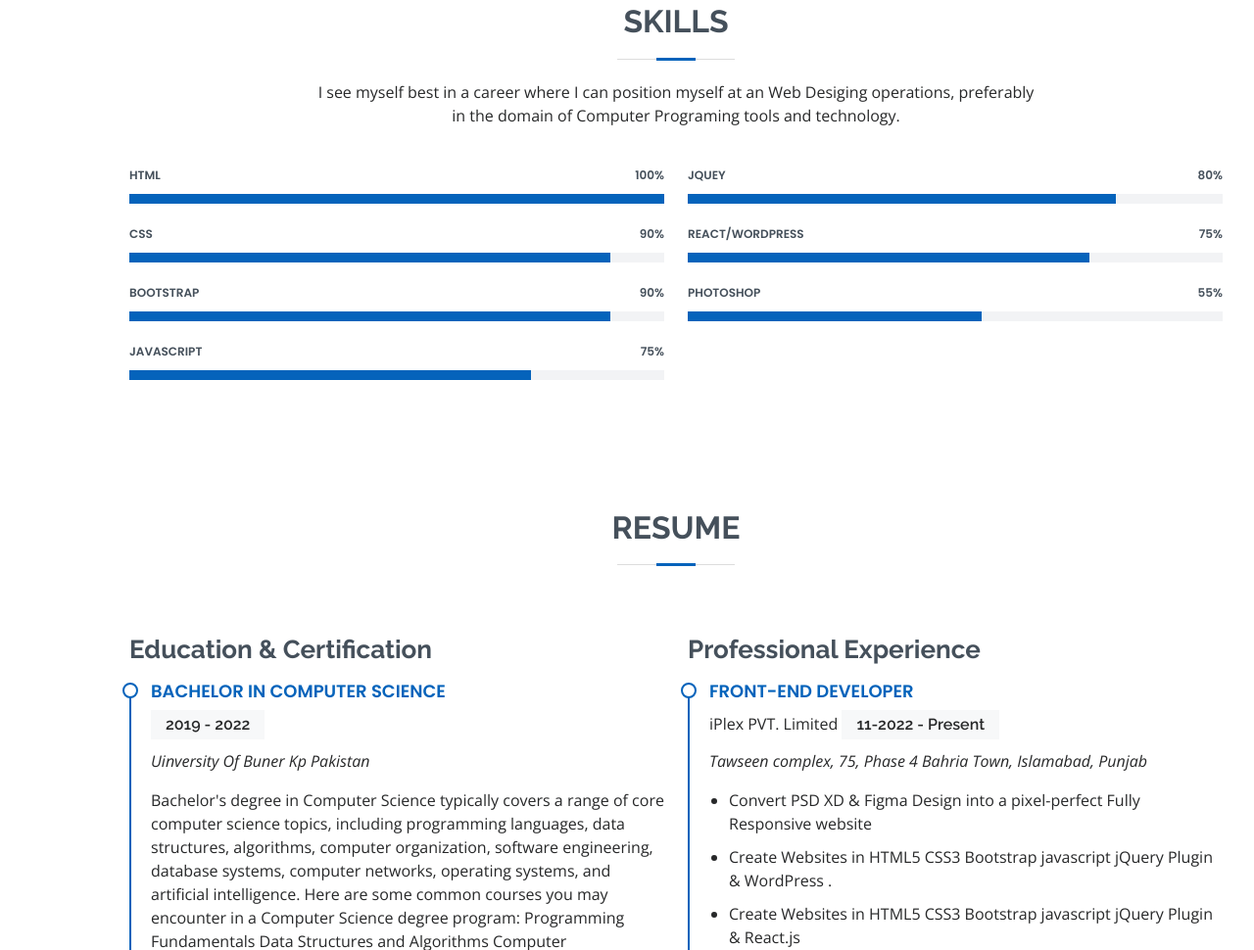
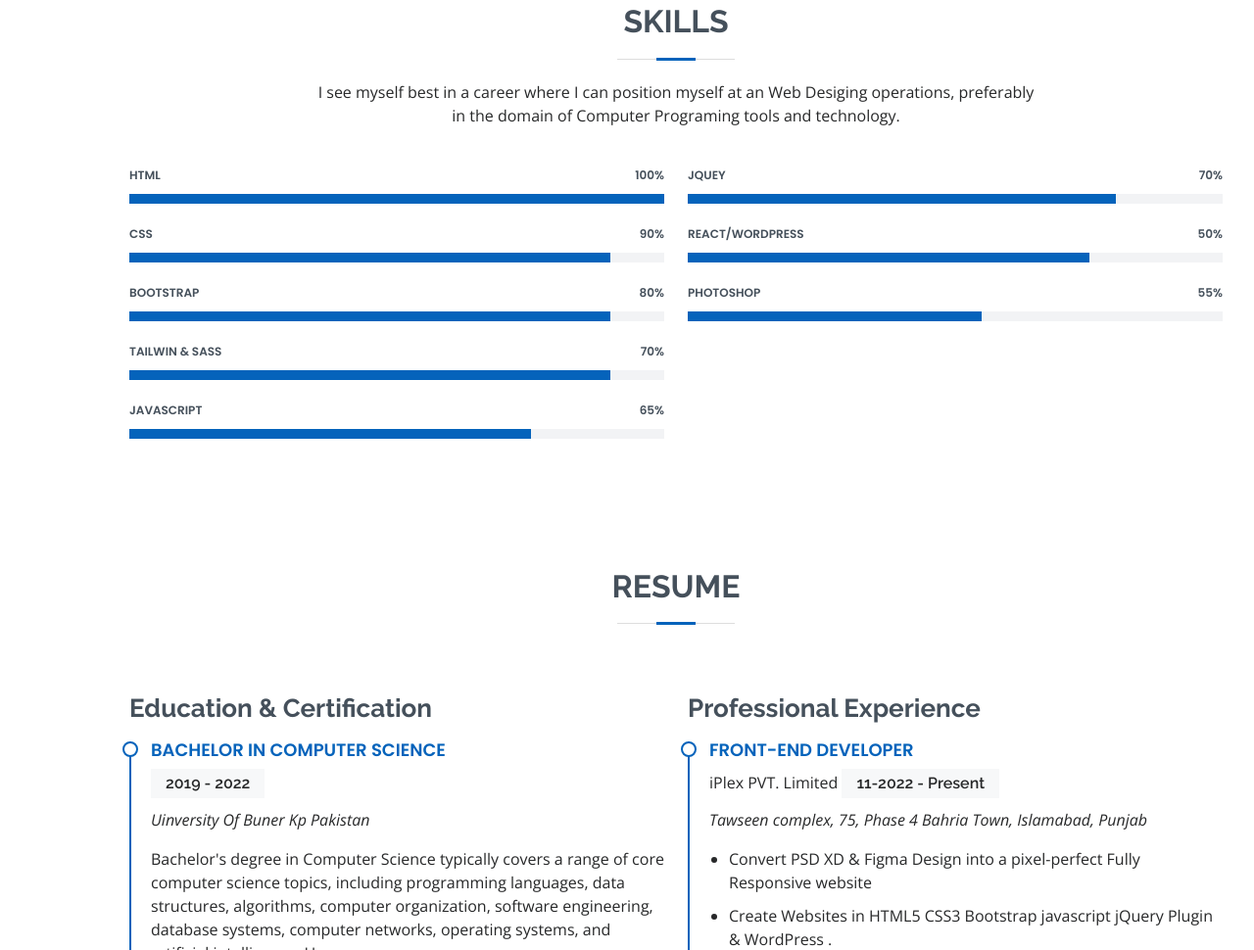
Before and after one commit to jahangeercs123/jahangeerportfolio, a plain HTML site: page index.html in a window 1280 px wide. Shown: the part 1025-1995 px from the top of the page at 98% size. Drawn offline with nearby package versions, Linux system fonts and the light colour scheme.

Commit message:
some fixing are accure in index file

```diff
--- a/index.html
+++ b/index.html
@@ -131,14 +131,19 @@
           </div>
         </div>
         <div class="progress">
-          <span class="skill">bootstrap <i class="val">90%</i></span>
+          <span class="skill">bootstrap <i class="val">80%</i></span>
           <div class="progress-bar-wrap">
             <div class="progress-bar" role="progressbar" aria-valuenow="90" aria-valuemin="0" aria-valuemax="100"></div>
           </div>
         </div>
-
         <div class="progress">
-          <span class="skill">JavaScript <i class="val">75%</i></span>
+          <span class="skill">Tailwin & SASS <i class="val">70%</i></span>
+          <div class="progress-bar-wrap">
+            <div class="progress-bar" role="progressbar" aria-valuenow="90" aria-valuemin="0" aria-valuemax="100"></div>
+          </div>
+        </div>
+        <div class="progress">
+          <span class="skill">JavaScript <i class="val">65%</i></span>
           <div class="progress-bar-wrap">
             <div class="progress-bar" role="progressbar" aria-valuenow="75" aria-valuemin="0" aria-valuemax="100"></div>
           </div>
@@ -149,14 +154,14 @@
       <div class="col-lg-6">
 
         <div class="progress">
-          <span class="skill">jQuey<i class="val">80%</i></span>
+          <span class="skill">jQuey<i class="val">70%</i></span>
           <div class="progress-bar-wrap">
             <div class="progress-bar" role="progressbar" aria-valuenow="80" aria-valuemin="0" aria-valuemax="100"></div>
           </div>
         </div>
 
         <div class="progress">
-          <span class="skill">React/Wordpress<i class="val">75%</i></span>
+          <span class="skill">React/Wordpress<i class="val">50%</i></span>
           <div class="progress-bar-wrap">
             <div class="progress-bar" role="progressbar" aria-valuenow="75" aria-valuemin="0" aria-valuemax="100"></div>
           </div>
```
